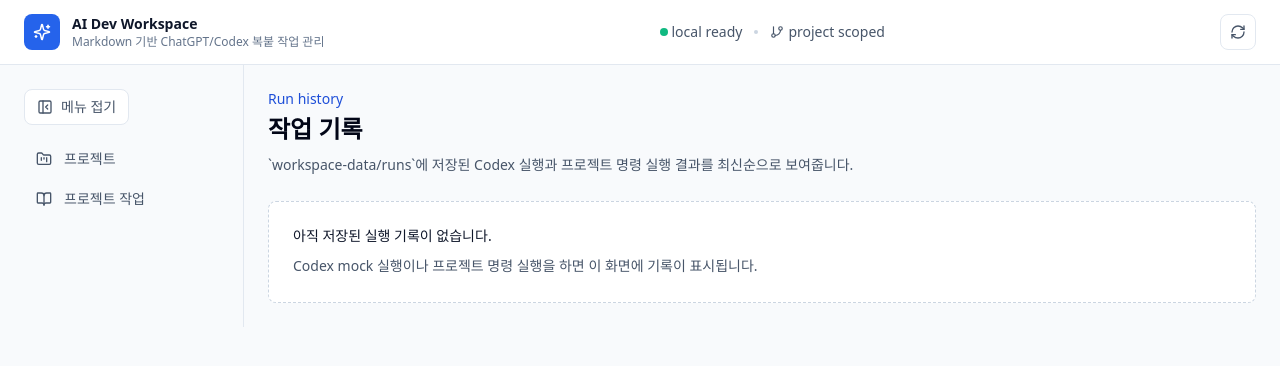
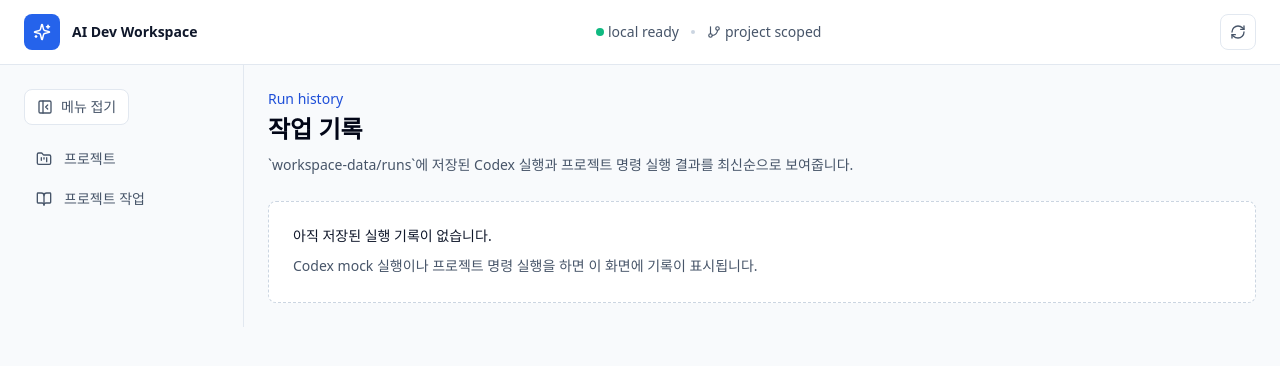
Before and after one commit to byeonghyeon2/tokenTool, a Next.js app in the folder platform/: page /runs in a window 1280 px wide. Shown: the top 366 px of the page. Built offline with nearby package versions, Linux system fonts and the light colour scheme.

Commit message:
헤더 보조 문구 제거

```diff
--- a/platform/src/components/app-shell.tsx
+++ b/platform/src/components/app-shell.tsx
@@ -26,7 +26,6 @@ export function AppShell({ children }: { children: ReactNode }) {
             </div>
             <div>
               <p className="text-sm font-semibold leading-5">AI Dev Workspace</p>
-              <p className="text-xs text-slate-500 dark:text-slate-400">Markdown 기반 ChatGPT/Codex 복붙 작업 관리</p>
             </div>
           </div>
           <div className="hidden items-center gap-3 text-sm text-slate-600 dark:text-slate-300 md:flex">
```
